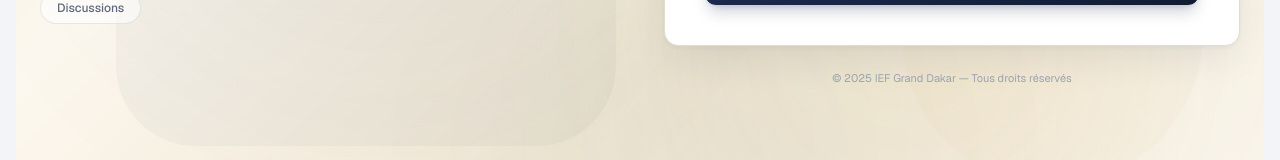
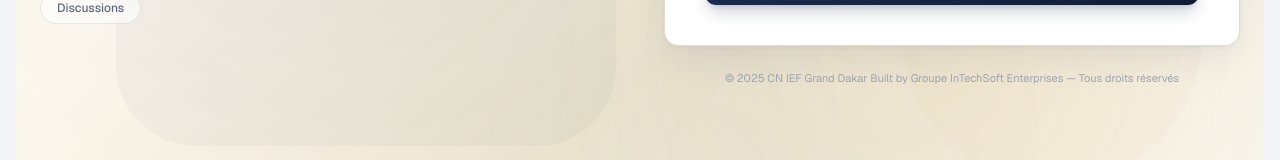
Before and after one commit to babacarmboup2013-crypto/admin-ief-gdkr, a Next.js app in the folder app/: page /auth in a window 1280 px wide. Shown: the part 534-694 px from the top of the page. Built offline with nearby package versions, Linux system fonts and the light colour scheme; no server answers.

Commit message:
fix: mise à jour du copyright CN IEF Grand Dakar

```diff
--- a/app/src/app/auth/page.tsx
+++ b/app/src/app/auth/page.tsx
@@ -166,7 +166,7 @@ function AuthForm() {
           </div>
 
           <p className="mt-6 text-center text-[11px] text-[#9ca3af]">
-            © 2025 IEF Grand Dakar — Tous droits réservés
+            © 2025 CN IEF Grand Dakar Built by Groupe InTechSoft Enterprises — Tous droits réservés
           </p>
         </div>
       </div>
```
